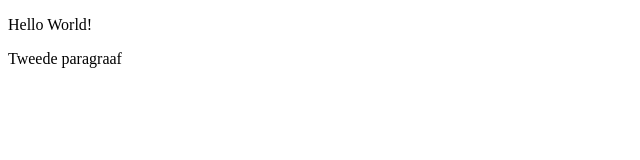
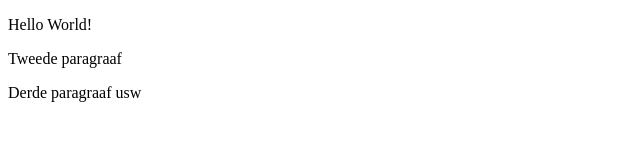
Before and after one commit to ThijsVroegh/revolution, a plain HTML site: page index.html in a window 1280 px wide. Shown: the whole page, without its empty margins (0-640 px from the left). Drawn offline with Linux system fonts and the light colour scheme.

Commit message:
derde paragraaf

```diff
--- a/index.html
+++ b/index.html
@@ -6,5 +6,6 @@
    <body>
       <p>Hello World!</p>
       <p>Tweede paragraaf</p>
-   </body>
+	  <p>Derde paragraaf usw</p>
+	     </body>
 </html>
```
